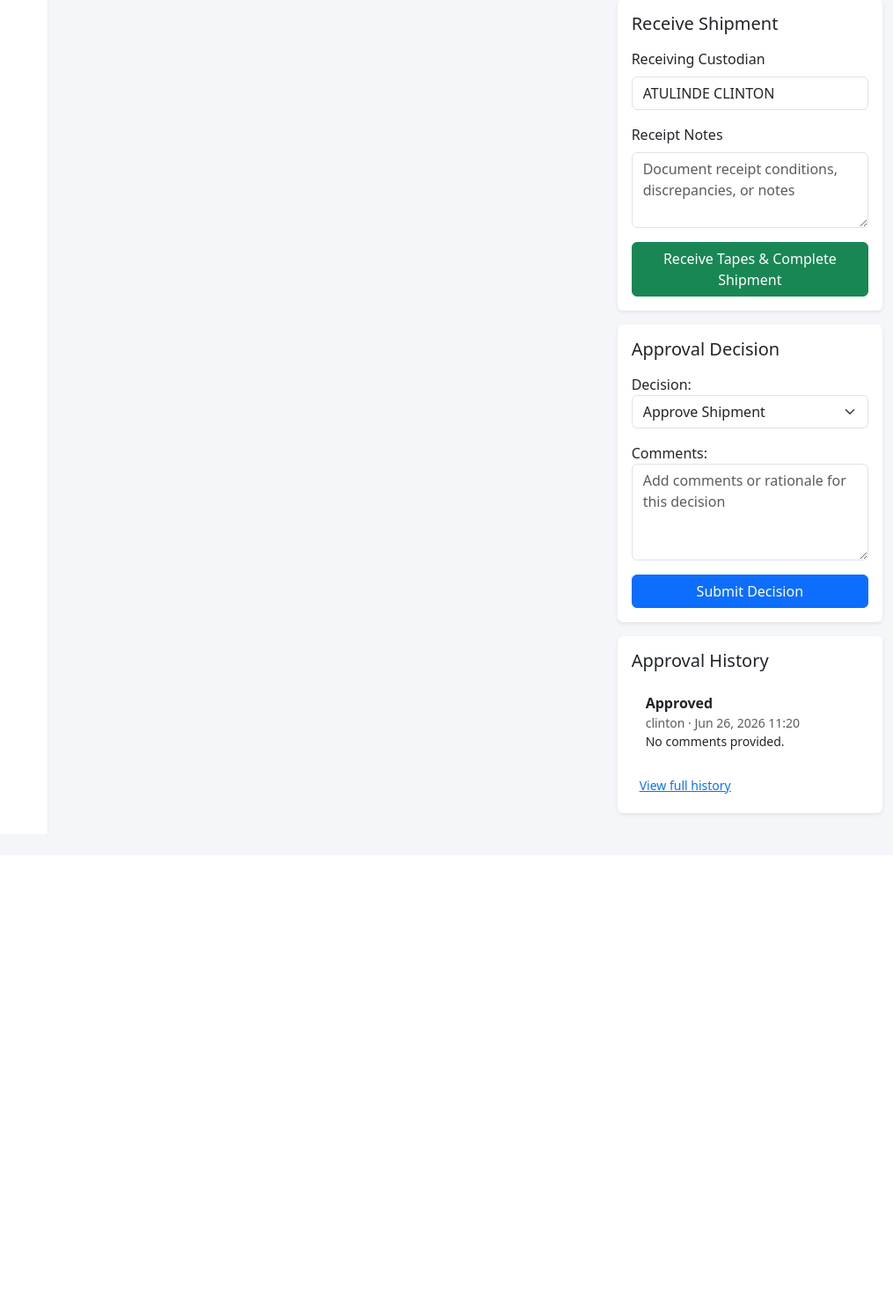
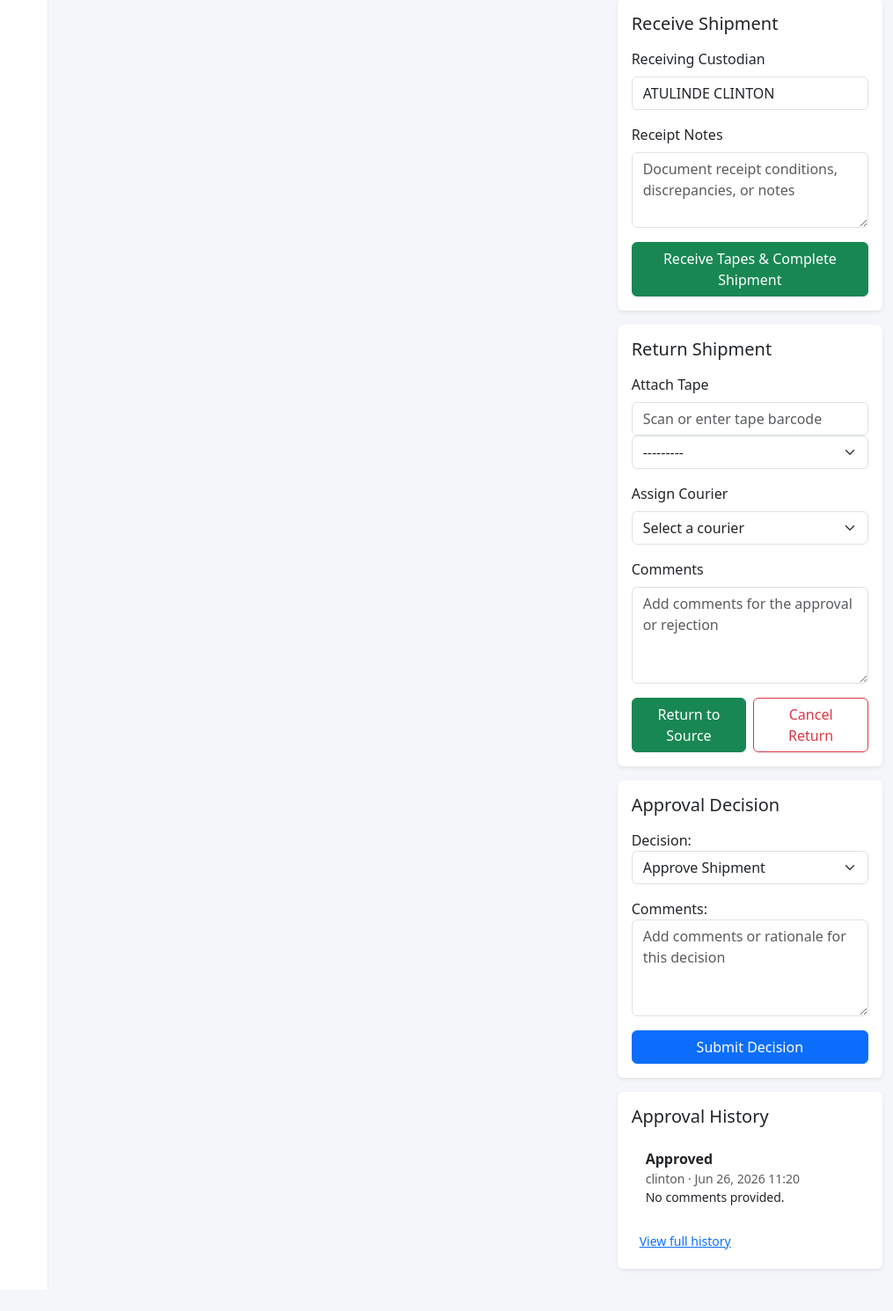
Before and after one commit to amazing955/cente, a Django app: page /shipment-approvals/c02563b3-ffc5-4ede-b912-1f13b7eb2f87/ in a window 1280 px wide. Shown: the part 865-2355 px from the top of the page at 88% size, without its empty margins (265-1280 px from the left). Before the commit the page ends 1813 px from the top, so only its background shows below. Run offline with Django 5.2, Linux system fonts and the light colour scheme; a user stored in the database is signed in; data comes from the database, SQL or seed files in the repository; data that the repository does not hold is empty; parts of the project's set-up code (start-up, migrations or seed data) failed here and were passed over.

Commit message:
adding return functionality to the opertor to return tape after user

```diff
--- a/auto_backup_inventory/inventory/templates/operations_dashboard.html
+++ b/auto_backup_inventory/inventory/templates/operations_dashboard.html
@@ -762,6 +762,7 @@ body {
                                 <th>Current Holder</th>
                                 <th>Destination</th>
                                 <th>Estimated Handoff</th>
+                                <th>Actions</th>
                             </tr>
                         </thead>
                         <tbody>
@@ -772,9 +773,12 @@ body {
                                 <td>{{ shipment.current_holder|default:'Unknown' }}</td>
                                 <td>{{ shipment.destination_location }}</td>
                                 <td>{{ shipment.expected_delivery_date|date:'M d, Y' }}</td>
+                                <td>
+                                    <a class="btn btn-sm btn-outline-primary partial-load" data-url="{% url 'shipment-detail' shipment.pk %}?partial=1" data-panel="#custody_governance" href="{% url 'shipment-detail' shipment.pk %}?partial=1">Return Tape</a>
+                                </td>
                             </tr>
                             {% empty %}
-                            <tr><td colspan="5" class="text-center">No custody governance records available.</td></tr>
+                            <tr><td colspan="6" class="text-center">No custody governance records available.</td></tr>
                             {% endfor %}
                         </tbody>
                     </table>
--- a/auto_backup_inventory/inventory/templates/shipment_detail.html
+++ b/auto_backup_inventory/inventory/templates/shipment_detail.html
@@ -188,6 +188,40 @@
                 </form>
             </div>
         </div>
+
+        <div class="card shadow-sm border-0 mb-3">
+            <div class="card-body">
+                <h5 class="mb-3">Return Shipment</h5>
+                <form method="post" action="{% url 'shipment-detail' shipment.pk %}">
+                    {% csrf_token %}
+                    <input type="hidden" name="form_type" value="backup_admin_assignment">
+                    <input type="hidden" name="shipment_id" value="{{ shipment.pk }}">
+                    {% if assignment_form.non_field_errors %}
+                        <div class="alert alert-danger">{{ assignment_form.non_field_errors }}</div>
+                    {% endif %}
+                    <div class="mb-3">
+                        <label class="form-label">Attach Tape</label>
+                        {{ assignment_form.barcode }}
+                        {% if assignment_form.barcode.errors %}<div class="text-danger small mt-1">{{ assignment_form.barcode.errors|join:", " }}</div>{% endif %}
+                        {{ assignment_form.tape }}
+                        {% if assignment_form.tape.errors %}<div class="text-danger small mt-1">{{ assignment_form.tape.errors|join:", " }}</div>{% endif %}
+                    </div>
+                    <div class="mb-3">
+                        <label class="form-label">Assign Courier</label>
+                        {{ assignment_form.courier }}
+                        {% if assignment_form.courier.errors %}<div class="text-danger small mt-1">{{ assignment_form.courier.errors|join:", " }}</div>{% endif %}
+                    </div>
+                    <div class="mb-3">
+                        <label class="form-label">Comments</label>
+                        {{ assignment_form.comments }}
+                    </div>
+                    <div class="d-flex gap-2">
+                        <button class="btn btn-success w-100" type="submit" name="submit_action" value="approve">Return to Source</button>
+                        <button class="btn btn-outline-danger w-100" type="submit" name="submit_action" value="reject">Cancel Return</button>
+                    </div>
+                </form>
+            </div>
+        </div>
         {% endif %}
 
         <div class="card shadow-sm border-0 mb-3">
```
Also changed, not shown: auto_backup_inventory/inventory/templates/shipment_detail_fragment.html (+34 -0 lines), auto_backup_inventory/tmp_debug_signin.py (line endings or trailing spaces).
